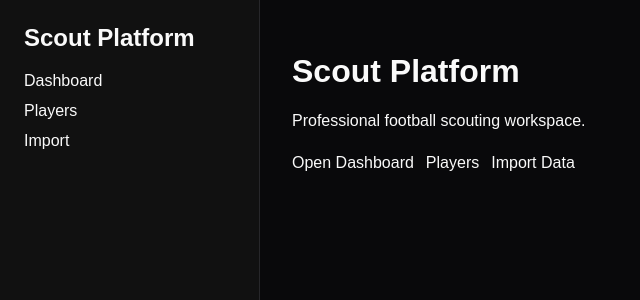
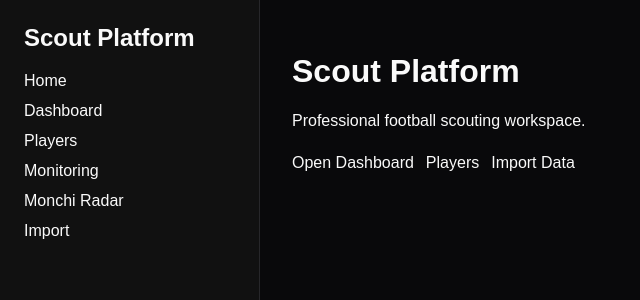
Before and after one commit to centraldescout/scout, a Next.js app: page / in a window 1280 px wide. Shown: the top 300 px of the page, without its empty margins (0-640 px from the left). Built offline with nearby package versions, Linux system fonts and the light colour scheme.

Commit message:
Add monitoring and Monchi radar navigation

```diff
--- a/src/app/layout.tsx
+++ b/src/app/layout.tsx
@@ -10,8 +10,11 @@ export default function RootLayout({ children }: { children: ReactNode }) {
           <aside style={{ width: 260, background: '#111111', padding: 24, borderRight: '1px solid #27272a' }}>
             <h2 style={{ marginTop: 0 }}>Scout Platform</h2>
             <nav style={{ display: 'flex', flexDirection: 'column', gap: 12 }}>
+              <Link href="/">Home</Link>
               <Link href="/dashboard">Dashboard</Link>
               <Link href="/players">Players</Link>
+              <Link href="/monitoring">Monitoring</Link>
+              <Link href="/monchi-radar">Monchi Radar</Link>
               <Link href="/import">Import</Link>
             </nav>
           </aside>
```
